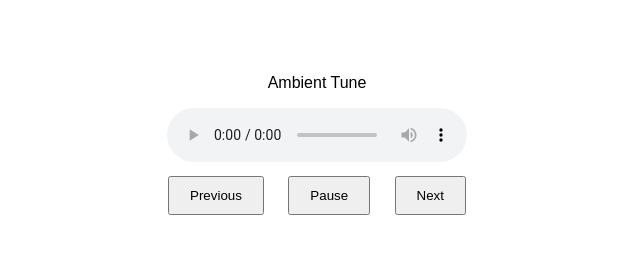
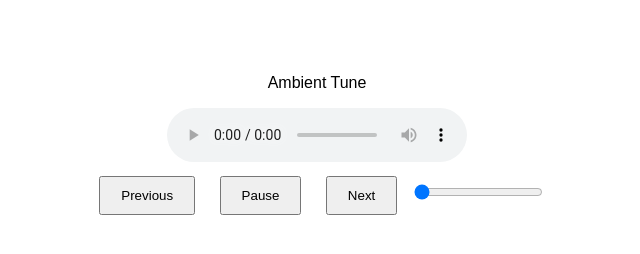
Before and after one commit to marzighased/simple-music-player, a plain HTML site: page index.html in a window 1280 px wide. Both pictures are taken after a click on the button "Previous". Shown: the whole page, without its empty margins (323-963 px from the left). Drawn offline with Linux system fonts and the light colour scheme.

Commit message:
seekBar (duration) function added

```diff
--- a/index.html
+++ b/index.html
@@ -17,6 +17,8 @@
    <button id="playBtn">Play</button>
    <button id="nextBtn">Next</button>
 
+   <input type="range" id="seekBar" value="0" min="0" step="1">
+
 
     <script src="script.js"></script>
 
--- a/script.js
+++ b/script.js
@@ -50,3 +50,14 @@ nextBtn.addEventListener("click", () => {
     audio.play();
     playBtn.textContent = "Pause";
 });
+
+const seekBar = document.getElementById("seekBar");
+
+audio.addEventListener("timeupdate", () => {
+    seekBar.max = Math.floor(audio.duration);
+    seekBar.value = Math.floor(audio.currentTime);
+});
+
+seekBar.addEventListener("input", () => {
+    audio.currentTime = seekBar.value;
+});
```
